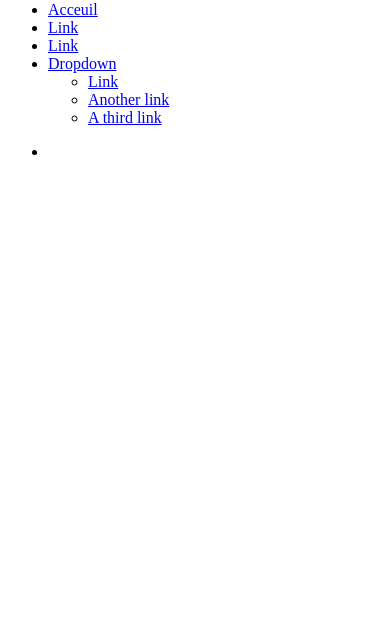
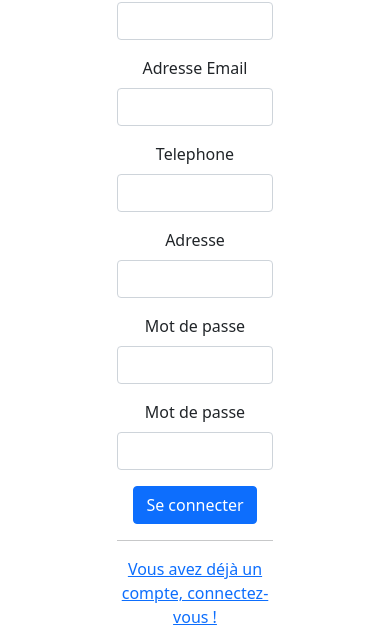
Before and after one commit to Ioamra/MicroWorld, a PHP site: page /inscription.php in a window 390 px wide. Shown: the part 347-976 px from the top of the page. Before the commit the page ends 502 px from the top, so only its background shows below. Run offline with PHP 8.4, Linux system fonts and the light colour scheme.

Commit message:
inscription

```diff
--- a/assets/css/main.css
+++ b/assets/css/main.css
@@ -1,4 +1,4 @@
-.box-connexion {
+.box-perso {
     padding-top: 80px;
     width: 40%;
     margin: auto;
--- a/connexion.php
+++ b/connexion.php
@@ -16,14 +16,14 @@
 			$manager = new ClientManager($bdd);
 			$connexionOk = $manager->connexion(
                 new Client([
-				    "mail" => "$mail",
-				    "mdp" => "$mdp"
+				    "Mail" => "$mail",
+				    "Mdp" => "$mdp"
 			    ])
             );
             if ($connexionOk == false) $mesError = "Adresse e-mail ou mot de passe invalide.";
         }
 ?>
-        <div class="box-connexion">
+        <div class="box-perso">
             <div class="text-center">
                 <form method="post">
                     <h1 class="pb-4">Connexion</h1>
--- a/includes/nav.php
+++ b/includes/nav.php
@@ -27,7 +27,7 @@
             <ul class="navbar-nav d-flex">
             <?php
                 //* deconnection || connection et inscription
-                    if(isset($_SESSION)){
+                    if(isset($_SESSION['id'])){
                         echo '<li class="nav-item"><a class="nav-link" href="includes/logout.php">Déconnection</a></li>';
                     }else{
                         echo '<li class="nav-item"><a class="nav-link" href="connexion.php">Connexion</a></li>';
--- a/inscription.php
+++ b/inscription.php
@@ -1,48 +1,88 @@
-<div class="container-fluid">
-    <div class="row min-vh-100 flex-column flex-md-row">
-        <aside class="col-12 col-md-3 col-xl-2 p-0 bg-dark">
-            <nav class="navbar navbar-expand-md navbar-dark bg-dark flex-md-column flex-row sticky-md-top sticky-top" id="sidebar">
-                <div class="text-center p-3">
-                    <img src="http://getdrawings.com/free-icon/cool-profile-icons-69.png" class="img-fluid rounded-circle my-4 p-1 d-none d-md-block"/>
-                    <a href="#" class="navbar-brand mx-0 font-weight-bold" >Ioamra MONCHAU</a>
-                </div>
-                <button type="button" class="navbar-toggler border-0 order-1" data-bs-toggle="collapse" data-bs-target="#nav" aria-controls="nav" aria-expanded="false" aria-label="Toggle navigation">
-                    <span class="navbar-toggler-icon"></span>
-                </button>
-                <div class="collapse navbar-collapse order-last" id="nav">
-                    <ul class="navbar-nav flex-column ps-3">
-                        <li class="nav-item">
-                            <a href="#" class="nav-link d-flex active">Acceuil</a>
-                        </li>
-                        <li class="nav-item">
-                            <a href="#" class="nav-link d-flex">Link</a>
-                        </li>
-                        <li class="nav-item">
-                            <a href="#" class="nav-link d-flex">Link</a>
-                        </li>
-                        <li class="nav-item dropdown">
-                            <a class="nav-link dropdown-toggle" href="#" role="button" data-bs-toggle="dropdown">Dropdown</a>
-                            <ul class="dropdown-menu">
-                                <li><a class="dropdown-item" href="#">Link</a></li>
-                                <li><a class="dropdown-item" href="#">Another link</a></li>
-                                <li><a class="dropdown-item" href="#">A third link</a></li>
-                            </ul>
-                        </li>
-                    </ul>
-                </div>
-                <ul class="nav justify-content-center">
-                    <li class="nav-item">
-                        <!-- lister les icones rs ici -->
-                    </li>
-                </ul>
-            </nav>
-        </aside>
-        <main class="col px-0">
-            <div class="container-flex">
+<!DOCTYPE HTML>
+<html>
+	<head>
+		<title>Inscription</title>
+        <?php include "includes/head.php"; ?>
+	</head>
+	<body>
+    <?php
+    include "includes/autoload.php";
+    include "includes/nav.php";
 
-                <!-- Contenu de la page ici -->
+    if (isset($_POST['submit'])){
 
+        $nom = htmlspecialchars($_POST['nom']);
+        $prenom = htmlspecialchars($_POST['prenom']);
+        $pseudo = htmlspecialchars($_POST['pseudo']);
+        $tel = htmlspecialchars($_POST['tel']);
+        $mail = htmlspecialchars($_POST['mail']);
+        $adress = htmlspecialchars($_POST['adress']);
+        if ($_POST['mdp1'] == $_POST['mdp2']) {
+            $mdp = sha1($_POST['mdp1']);
+            $manager = new ClientManager($bdd);
+			$mesError = $manager->inscription(
+                new Client([
+                    "Nom" => "$nom",
+                    "Prenom" => "$prenom",
+                    "Pseudo" => "$pseudo",
+				    "Mail" => "$mail",
+                    "Telephone" => "$tel",
+                    "Adresse" => "$adress",
+				    "Mdp" => "$mdp"
+			    ])
+            );
+
+        } else {
+            $mesError = "Les deux mots de passe ne sont pas identique.";
+        }
+    }
+
+    ?>
+        <div class="box-perso">
+            <div class="text-center">
+                <form method="post">
+                    <h1 class="pb-4">Inscription</h1>
+                    <div class="mb-3">
+                        <label for="nom" class="form-label">Nom</label>
+                        <input type="text" class="form-control" id="nom" name="nom" required>
+                    </div>
+                    <div class="mb-3">
+                        <label for="prenom" class="form-label">Prenom</label>
+                        <input type="text" class="form-control" id="prenom" name="prenom" required>
+                    </div>
+                    <div class="mb-3">
+                        <label for="pseudo" class="form-label">Pseudo</label>
+                        <input type="text" class="form-control" id="pseudo" name="pseudo" required>
+                    </div>
+                    <div class="mb-3">
+                        <label for="mail" class="form-label">Adresse Email</label>
+                        <input type="email" class="form-control" id="mail" name="mail" required>
+                    </div>
+                    <div class="mb-3">
+                        <label for="tel" class="form-label">Telephone</label>
+                        <input type="tel" class="form-control" id="tel" name="tel" required>
+                    </div>
+                    <div class="mb-3">
+                        <label for="adress" class="form-label">Adresse</label>
+                        <input type="text" class="form-control" id="adress" name="adress" required>
+                    </div>
+                    <div class="mb-3">
+                        <label for="mdp1" class="form-label">Mot de passe</label>
+                        <input type="password" class="form-control" id="mdp1" name="mdp1" required>
+                    </div>
+                    <div class="mb-3">
+                        <label for="mdp2" class="form-label">Mot de passe</label>
+                        <input type="password" class="form-control" id="mdp2" name="mdp2" required>
+                    </div>
+                    <button type="submit" name="submit" class="btn btn-primary">Se connecter</button>
+                </form>
+                <hr/>
+                <?php if (isset($mesError)) echo $mesError.'<hr/>'; ?>
+                <a href="connexion.php">Vous avez déjà un compte, connectez-vous !</a>
             </div>
-        </main>
-    </div>
-</div>
+        </div>
+
+
+        <?php require_once "includes/footer.php"; ?>
+	</body>
+</html>
```
Also changed, not shown: classes/clientManager.class.php (+31 -3 lines).
